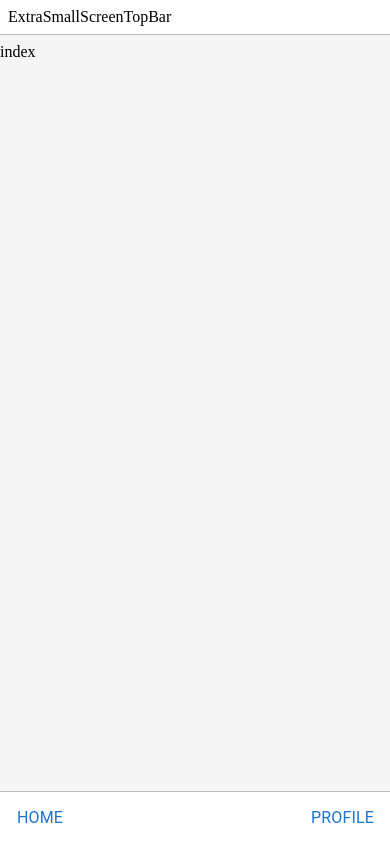
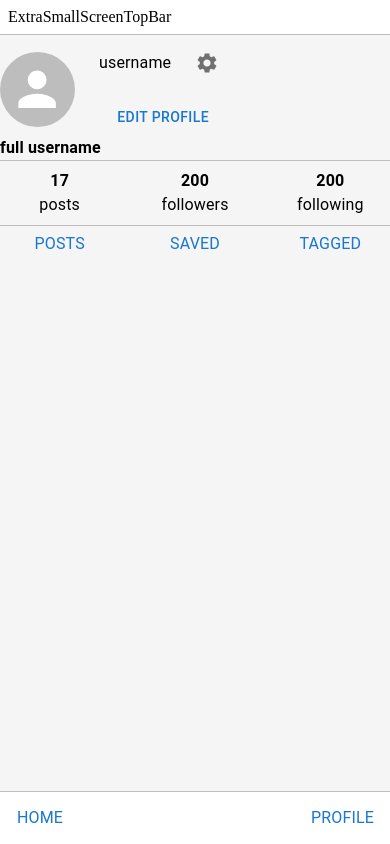
Before and after one commit to jbyomuhangi/ig-clone, a Next.js app in the folder frontend/react-frontend/: page /profile in a window 390 px wide. Built offline with nearby package versions, Linux system fonts and the light colour scheme.

Commit message:
Created basic profile page

```diff
--- a/frontend/react-frontend/package.json
+++ b/frontend/react-frontend/package.json
@@ -11,6 +11,7 @@
   "dependencies": {
     "@emotion/react": "^11.10.5",
     "@emotion/styled": "^11.10.5",
+    "@mui/icons-material": "^5.11.0",
     "@mui/material": "^5.11.7",
     "@next/font": "13.1.6",
     "@types/node": "18.11.19",
--- /dev/null
+++ b/frontend/react-frontend/src/components/ProfileBody/ProfileBody.tsx
@@ -0,0 +1,65 @@
+import { Box, Button, styled, Theme, Typography } from "@mui/material";
+import useMediaQuery from "@mui/material/useMediaQuery";
+import React from "react";
+
+import ExtraSmallScreenStatSummary from "../ProfileSummary/ExtraSmallScreenProfileSummary/ExtraSmallScreenStatSummary";
+// import SquareGrid from "../SquareGrid";
+
+const ProfileTabsContainer = styled(Box)(({ theme }) => ({
+  display: "flex",
+  justifyContent: "center",
+  borderTop: `1px solid ${theme.palette.grey[400]}`,
+  gap: theme.spacing(2),
+}));
+
+const TabButton = styled(Button)(({ theme }) => ({
+  [theme.breakpoints.down("sm")]: {
+    flex: 1,
+  },
+}));
+
+const ProfileBody: React.FC = () => {
+  const isExtraSmallScreen = useMediaQuery((theme: Theme) =>
+    theme.breakpoints.down("sm")
+  );
+
+  const data = [1, 2, 3, 4, 5, 6, 7];
+
+  const itemRenderer = () => {
+    return (
+      <div style={{ backgroundColor: "red", height: "100%", width: "100%" }}>
+        <img
+          src="https://images.unsplash.com/photo-1666817963926-7a87a3dcf187?ixlib=rb-4.0.3&ixid=MnwxMjA3fDB8MHxlZGl0b3JpYWwtZmVlZHwxMHx8fGVufDB8fHx8&auto=format&fit=crop&w=500&q=60"
+          alt=""
+          style={{ height: "100%", width: "100%", objectFit: "cover" }}
+        />
+      </div>
+    );
+  };
+
+  return (
+    <Box>
+      <Box>
+        {isExtraSmallScreen && <ExtraSmallScreenStatSummary />}
+
+        <ProfileTabsContainer>
+          <TabButton>
+            <Typography>Posts</Typography>
+          </TabButton>
+
+          <TabButton>
+            <Typography>Saved</Typography>
+          </TabButton>
+
+          <TabButton>
+            <Typography>Tagged</Typography>
+          </TabButton>
+        </ProfileTabsContainer>
+      </Box>
+
+      {/* <SquareGrid data={data} itemRenderer={itemRenderer} /> */}
+    </Box>
+  );
+};
+
+export default ProfileBody;
--- /dev/null
+++ b/frontend/react-frontend/src/components/ProfileBody/index.ts
@@ -0,0 +1 @@
+export { default } from "./ProfileBody";
--- /dev/null
+++ b/frontend/react-frontend/src/components/ProfileSummary/ExtraSmallScreenProfileSummary/ExtraSmallScreenProfileSummary.tsx
@@ -0,0 +1,40 @@
+import { Avatar, Box, styled, Button, Typography } from "@mui/material";
+import React from "react";
+
+import ExtraSmallScreenUsername from "./ExtraSmallScreenUsername";
+
+const ExtraSmallScreenProfileSummaryContainer = styled(Box)(({ theme }) => ({
+  display: "flex",
+  alignItems: "center",
+  gap: theme.spacing(3),
+}));
+
+const StyledAvatar = styled(Avatar)(() => ({
+  height: "75px",
+  width: "75px",
+}));
+
+const SummaryContainer = styled(Box)(({ theme }) => ({
+  display: "flex",
+  flexDirection: "column",
+  gap: theme.spacing(2),
+}));
+
+const ExtraSmallScreenProfileSummary: React.FC = () => {
+  return (
+    <Box>
+      <ExtraSmallScreenProfileSummaryContainer>
+        <StyledAvatar />
+
+        <SummaryContainer>
+          <ExtraSmallScreenUsername />
+          <Button>Edit profile</Button>
+        </SummaryContainer>
+      </ExtraSmallScreenProfileSummaryContainer>
+
+      <Typography sx={{ fontWeight: "bold" }}>full username</Typography>
+    </Box>
+  );
+};
+
+export default ExtraSmallScreenProfileSummary;
--- /dev/null
+++ b/frontend/react-frontend/src/components/ProfileSummary/ExtraSmallScreenProfileSummary/ExtraSmallScreenStatSummary.tsx
@@ -0,0 +1,46 @@
+import { Box, styled, Typography } from "@mui/material";
+import React from "react";
+
+const ExtraSmallScreenStatSummaryContainer = styled(Box)(({ theme }) => ({
+  display: "flex",
+  alignItems: "center",
+  justifyContent: "center",
+  gap: theme.spacing(5),
+  padding: `${theme.spacing(1)} 0px`,
+  borderTop: `1px solid ${theme.palette.grey[400]}`,
+
+  [theme.breakpoints.down("sm")]: {
+    gap: theme.spacing(2),
+  },
+}));
+
+const StatContainer = styled(Box)({
+  display: "flex",
+  flexDirection: "column",
+  flex: 1,
+  justifyContent: "center",
+  alignItems: "center",
+});
+
+const ExtraSmallScreenStatSummary: React.FC = () => {
+  return (
+    <ExtraSmallScreenStatSummaryContainer>
+      <StatContainer>
+        <Typography sx={{ fontWeight: "bold" }}>17</Typography>
+        <Typography>posts</Typography>
+      </StatContainer>
+
+      <StatContainer>
+        <Typography sx={{ fontWeight: "bold" }}>200</Typography>
+        <Typography>followers</Typography>
+      </StatContainer>
+
+      <StatContainer>
+        <Typography sx={{ fontWeight: "bold" }}>200</Typography>
+        <Typography>following</Typography>
+      </StatContainer>
+    </ExtraSmallScreenStatSummaryContainer>
+  );
+};
+
+export default ExtraSmallScreenStatSummary;
--- /dev/null
+++ b/frontend/react-frontend/src/components/ProfileSummary/ExtraSmallScreenProfileSummary/ExtraSmallScreenUsername.tsx
@@ -0,0 +1,23 @@
+import { Settings as SettingsIcon } from "@mui/icons-material";
+import { Box, IconButton, styled, Typography } from "@mui/material";
+import React from "react";
+
+const UsernameContainer = styled(Box)(({ theme }) => ({
+  display: "flex",
+  alignItems: "center",
+  gap: theme.spacing(2),
+}));
+
+const ExtraSmallScreenUsername: React.FC = () => {
+  return (
+    <UsernameContainer>
+      <Typography>username</Typography>
+
+      <IconButton>
+        <SettingsIcon />
+      </IconButton>
+    </UsernameContainer>
+  );
+};
+
+export default ExtraSmallScreenUsername;
--- /dev/null
+++ b/frontend/react-frontend/src/components/ProfileSummary/ExtraSmallScreenProfileSummary/index.ts
@@ -0,0 +1 @@
+export { default } from "./ExtraSmallScreenProfileSummary";
--- /dev/null
+++ b/frontend/react-frontend/src/components/ProfileSummary/ProfileSummary.tsx
@@ -0,0 +1,48 @@
+import { Avatar, Box, styled, Theme, Typography } from "@mui/material";
+import useMediaQuery from "@mui/material/useMediaQuery";
+import React from "react";
+
+import StatSummary from "./StatSummary";
+import ExtraSmallScreenProfileSummary from "./ExtraSmallScreenProfileSummary";
+import Username from "./Username";
+
+const ProfileSummaryContainer = styled(Box)(({ theme }) => ({
+  display: "flex",
+  alignItems: "center",
+  gap: theme.spacing(10),
+}));
+
+const StyledAvatar = styled(Avatar)(() => ({
+  height: "150px",
+  width: "150px",
+}));
+
+const SummaryContainer = styled(Box)(({ theme }) => ({
+  display: "flex",
+  flexDirection: "column",
+  gap: theme.spacing(2),
+}));
+
+const ProfileSummary: React.FC = () => {
+  const isExtraSmallScreen = useMediaQuery((theme: Theme) =>
+    theme.breakpoints.down("sm")
+  );
+
+  if (isExtraSmallScreen) return <ExtraSmallScreenProfileSummary />;
+
+  return (
+    <ProfileSummaryContainer>
+      <StyledAvatar />
+
+      <SummaryContainer>
+        <Username />
+
+        <StatSummary />
+
+        <Typography sx={{ fontWeight: "bold" }}>full username</Typography>
+      </SummaryContainer>
+    </ProfileSummaryContainer>
+  );
+};
+
+export default ProfileSummary;
--- /dev/null
+++ b/frontend/react-frontend/src/components/ProfileSummary/StatSummary.tsx
@@ -0,0 +1,26 @@
+import { Box, styled, Typography } from "@mui/material";
+import React from "react";
+
+const StatSummaryContainer = styled(Box)(({ theme }) => ({
+  display: "flex",
+  alignItems: "center",
+  gap: theme.spacing(5),
+}));
+
+const StatSummary: React.FC = () => {
+  return (
+    <StatSummaryContainer>
+      <Typography>
+        <strong>17 </strong>posts
+      </Typography>
+      <Typography>
+        <strong>200 </strong>followers
+      </Typography>
+      <Typography>
+        <strong>200 </strong>following
+      </Typography>
+    </StatSummaryContainer>
+  );
+};
+
+export default StatSummary;
--- /dev/null
+++ b/frontend/react-frontend/src/components/ProfileSummary/Username.tsx
@@ -0,0 +1,25 @@
+import { Box, styled, Typography, Button, IconButton } from "@mui/material";
+import React from "react";
+import { Settings as SettingsIcon } from "@mui/icons-material";
+
+const UsernameContainer = styled(Box)(({ theme }) => ({
+  display: "flex",
+  alignItems: "center",
+  gap: theme.spacing(2),
+}));
+
+const Username: React.FC = () => {
+  return (
+    <UsernameContainer>
+      <Typography>username</Typography>
+
+      <Button>Edit profile</Button>
+
+      <IconButton>
+        <SettingsIcon />
+      </IconButton>
+    </UsernameContainer>
+  );
+};
+
+export default Username;
--- /dev/null
+++ b/frontend/react-frontend/src/components/ProfileSummary/index.ts
@@ -0,0 +1 @@
+export { default } from "./ProfileSummary";
--- a/frontend/react-frontend/src/pages/profile/index.tsx
+++ b/frontend/react-frontend/src/pages/profile/index.tsx
@@ -1,9 +1,24 @@
 import React from "react";
+import { Box, styled } from "@mui/material";
+
+import ProfileSummary from "@/components/ProfileSummary";
+import ProfileBody from "@/components/ProfileBody";
+
+const ProfileContentContainer = styled(Box)(({ theme }) => ({
+  display: "flex",
+  flexDirection: "column",
+  flex: 1,
+}));
 
 interface indexProps {}
 
 const index: React.FC<indexProps> = ({}) => {
-  return <div>index</div>;
+  return (
+    <ProfileContentContainer>
+      <ProfileSummary />
+      <ProfileBody />
+    </ProfileContentContainer>
+  );
 };
 
 export default index;
```
Also changed, not shown: 1 other file (tests, documents, lock files or other folders).
